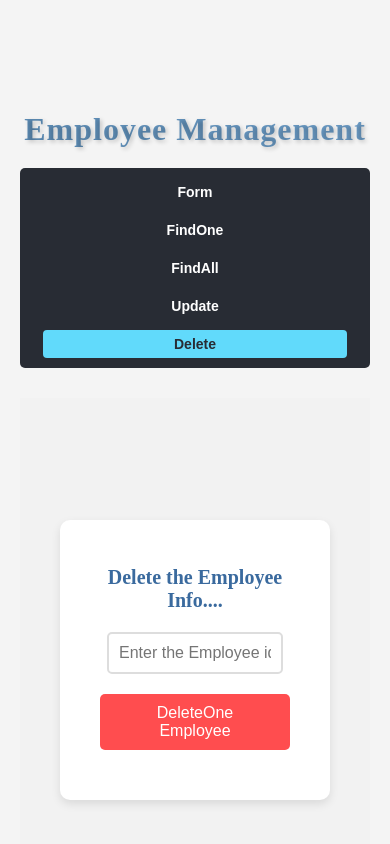
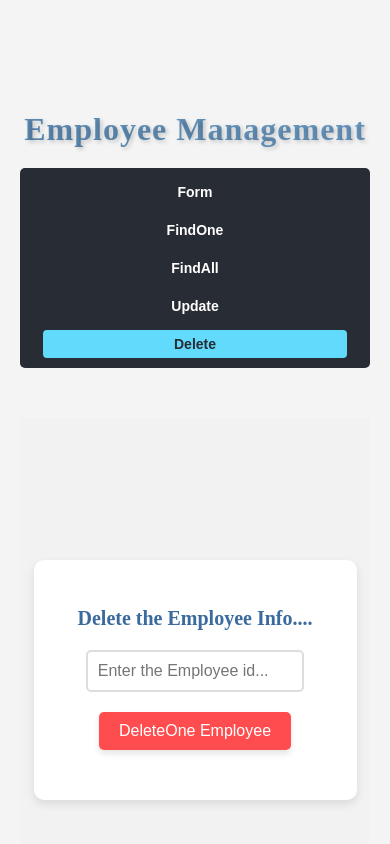
Before and after one commit to manpreet2026/MyProject, a React (Create React App) app in the folder client/: page /delete in a window 390 px wide. Shown: the part 114-958 px from the top of the page. Built offline with nearby package versions, Linux system fonts and the light colour scheme.

Commit message:
Update App.css

```diff
--- a/client/src/style/App.css
+++ b/client/src/style/App.css
@@ -11,18 +11,28 @@ div {
 }
 
 h1 {
-  font-family: FrankRuehl;
+  font-family: FrankRuehl, serif;
   font-size: 3rem;
   color: #163251;
-  text-align: center;
   margin-top: 5px;
   margin-bottom: 30px;
   text-shadow: 2px 2px 4px rgba(0, 0, 0, 0.2);
   letter-spacing: 2px;
   background: linear-gradient(to right, #5c8bb4, #6c9cc6);
   background-clip: text;
+  -webkit-background-clip: text;
   -webkit-text-fill-color: transparent;
 
+  animation: slideFromTop 1s ease-out forwards;
+  opacity: 0;
+  transform: translateY(-50px);
+}
+
+h2 {
+  color: #3a6a9e;
+  margin-bottom: 20px;
+  font-size: 30px;
+  font-family: FrankRuehl, serif;
 
   animation: slideFromTop 1s ease-out forwards;
   opacity: 0;
@@ -37,16 +47,23 @@ button {
   font-size: 16px;
   border-radius: 5px;
   cursor: pointer;
-  transition: background-color 0.3s ease;
+  transition: all 0.3s ease;
+  box-shadow: 0 4px 6px rgba(0, 0, 0, 0.1);
 }
+
+button:hover {
+  background-color: #e04344;
+  transform: scale(1.05);
+}
+
+/* Layout Containers */
 .div1 {
   display: flex;
   justify-content: center;
-  align-items:60px center;
+  align-items: center;
   height: 100vh;
   background-color: #f2f2f2;
   margin-top: 20px;
-
 }
 
 .div2 {
@@ -54,31 +71,11 @@ button {
   padding: 30px 40px;
   border-radius: 10px;
   box-shadow: 0 0 15px rgba(0, 0, 0, 0.1);
-  text-align:  center;
-   margin-bottom: 250px
-
+  text-align: center;
+  margin-bottom: 250px;
 }
 
-
-@keyframes slideFromTop {
-  to {
-    opacity: 1;
-    transform: translateY(0);
-  }
-}
-
-
-h2 {
-  color: #3a6a9e;
-  margin-bottom: 20px;
-  font-size: 30px;
-  font-family: FrankRuehl;
-
-  animation: slideFromTop 1s ease-out forwards;
-  opacity: 0;
-  transform: translateY(-50px);
-}
-
+/* Navigation */
 nav {
   margin-bottom: 30px;
   background-color: #282c34;
@@ -107,6 +104,35 @@ nav a:hover {
   background-color: #444;
 }
 
+/* Table Styling (optional if using tables) */
+table {
+  width: 100%;
+  border-collapse: collapse;
+  margin-top: 20px;
+  color: #333;
+}
+
+table th,
+table td {
+  border: 1px solid #ccc;
+  padding: 10px 15px;
+  text-align: center;
+}
+
+thead th {
+  background-color: #e9f5ff;
+  color: #163251;
+}
+
+/* Animations */
+@keyframes slideFromTop {
+  to {
+    opacity: 1;
+    transform: translateY(0);
+  }
+}
+
+/* Responsive Design */
 
 /* Tablet Devices (768px and below) */
 @media (max-width: 768px) {
@@ -152,7 +178,18 @@ nav a:hover {
 
   div {
     padding: 10px;
-    margin-top:10px;
-    margin-top:100px;
+    margin-top: 100px;
+  }
+
+  .div1 {
+    flex-direction: column;
+    height: auto;
+    margin-top: 50px;
+  }
+
+  .div2 {
+    width: 90%;
+    padding: 20px;
+    margin-bottom: 100px;
   }
 }
```
